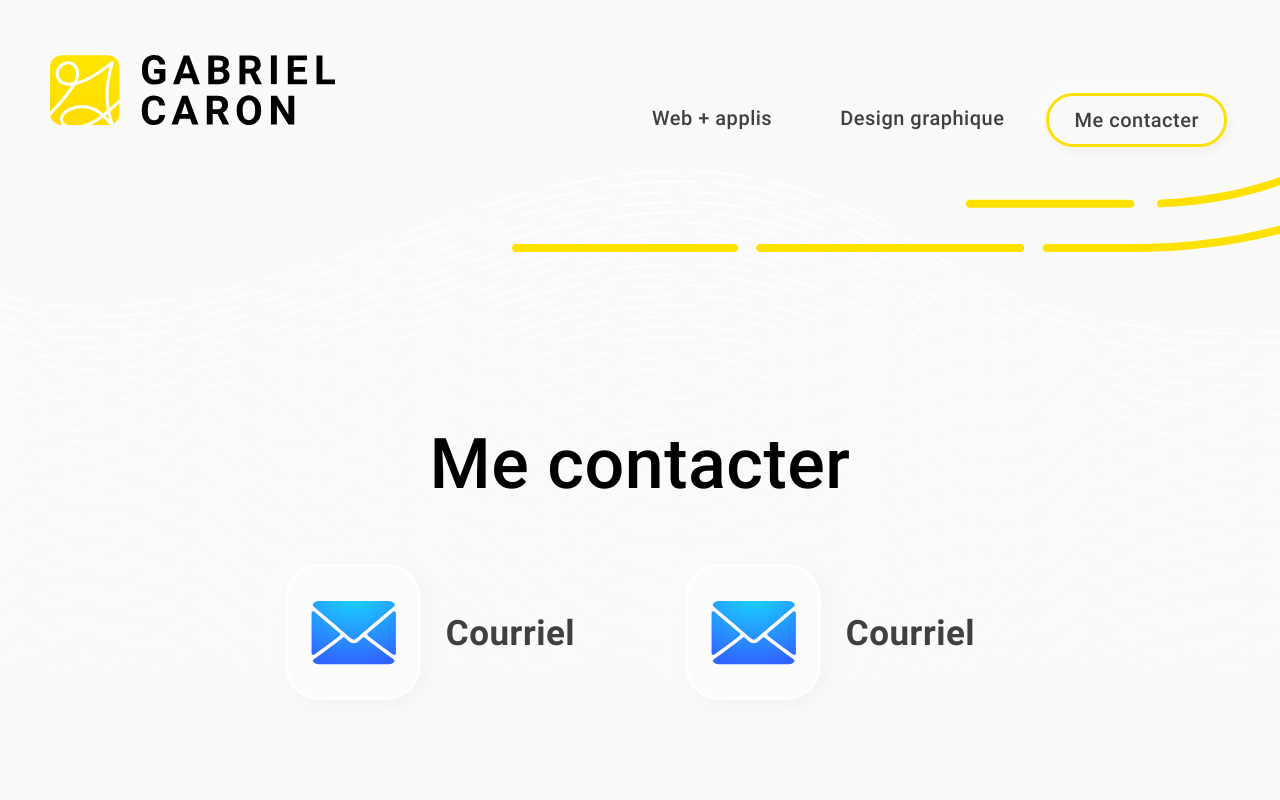
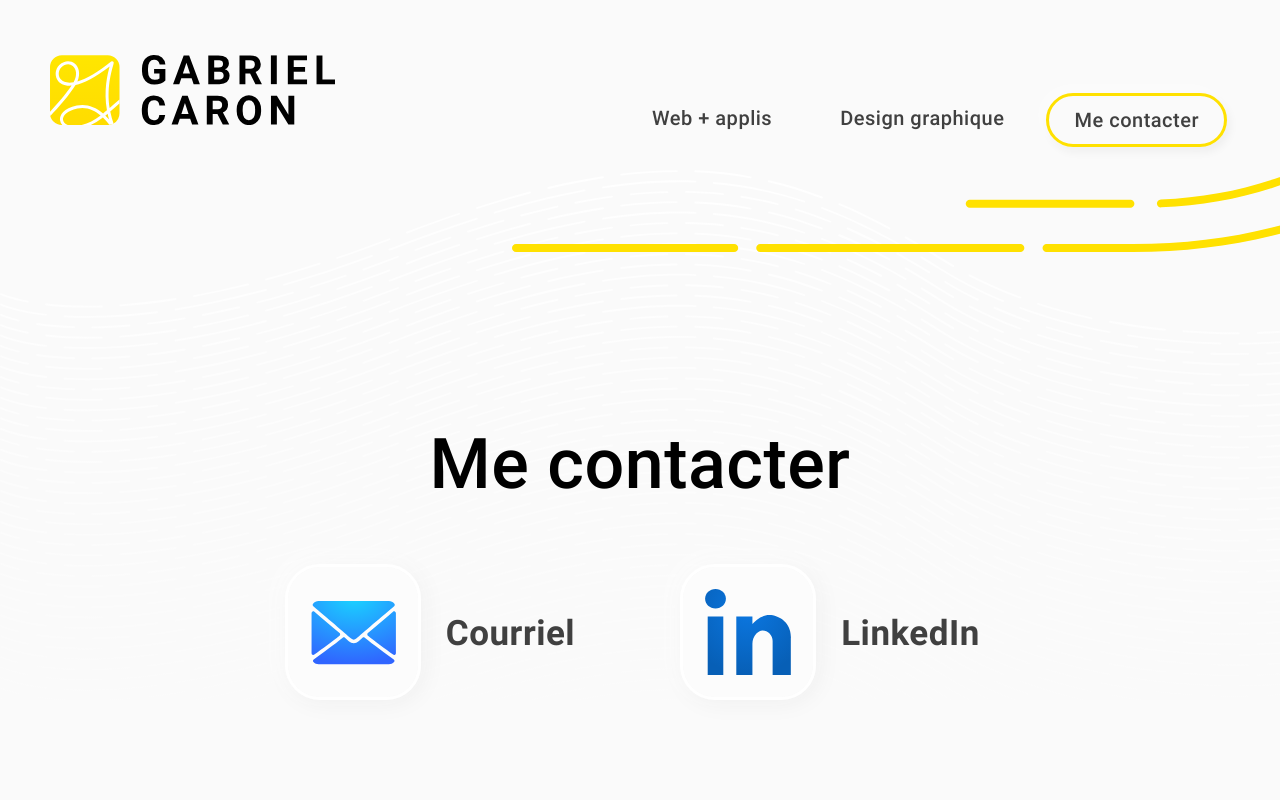
Before and after one commit to gabrielcaron/gabrielcaron.github.io, a plain HTML site: page me-contacter/index.html in a window 1280 px wide. Shown: the top 800 px of the page. Drawn offline with Linux system fonts and the light colour scheme.

Commit message:
Fin intégration page contact

```diff
--- a/me-contacter/index.html
+++ b/me-contacter/index.html
@@ -30,7 +30,7 @@
 <main class="projets conteneur contact" id="contenu">
 	<h1 class="contact__titre">Me contacter</h1>
 	<ul class="contact__liste">
-		<li class="contact__item"><a href="" class="contact__lien">
+		<li class="contact__item"><a href="mailto:gabriel.caron@gmail.com" class="contact__lien">
 			<figure class="contact__figure icone">
 				<svg aria-hidden="true" class="courriel" fill="none" viewBox="0 0 100 100" xmlns="http://www.w3.org/2000/svg"
 					 xmlns:xlink="http://www.w3.org/1999/xlink">
@@ -59,33 +59,32 @@
 				<figcaption class="contact__figcaption">Courriel</figcaption>
 			</figure>
 		</a></li>
-		<li class="contact__item"><a href="" class="contact__lien">
+		<li class="contact__item"><a href="https://www.linkedin.com/in/gabrielcaron" class="contact__lien" target="_blank">
 			<figure class="contact__figure icone">
-				<svg aria-hidden="true" class="courriel" fill="none" viewBox="0 0 100 100" xmlns="http://www.w3.org/2000/svg"
+				<svg aria-hidden="true" class="linkedin" fill="none" viewBox="0 0 100 100" xmlns="http://www.w3.org/2000/svg"
 					 xmlns:xlink="http://www.w3.org/1999/xlink">
-					<linearGradient id="courriel-elevation-hover" gradientUnits="userSpaceOnUse" x1="50" x2="50" y1="100" y2="0">
-						<stop offset="0" stop-color="#1a51f0"/>
-						<stop offset="1" stop-color="#19baff"/>
+					<linearGradient id="linkedin-bleu-hover" gradientUnits="userSpaceOnUse" x1="50" x2="50" y1="0" y2="100">
+						<stop offset="0" stop-color="#0b77e1"/>
+						<stop offset="1" stop-color="#075fb6"/>
 					</linearGradient>
-					<radialGradient id="enveloppe-hover" cx="0" cy="0" gradientTransform="matrix(0 48.8324 -65.1094 0 50.5597 26)"
+					<radialGradient id="linkedin-gris-hover" cx="0" cy="0" gradientTransform="matrix(0 56.5 -56.5 0 50 26.5)"
 									gradientUnits="userSpaceOnUse" r="1">
 						<stop offset=".494792" stop-color="#fff"/>
 						<stop offset="1" stop-color="#ededed"/>
 					</radialGradient>
-					<radialGradient id="enveloppe-defaut" cx="0" cy="0" gradientTransform="matrix(0 53 -70.6662 0 50.5597 22)"
+					<radialGradient id="linkedin-bleu-defaut" cx="0" cy="0" gradientTransform="matrix(0 49.5 -49.5 0 50 33.5)"
 									gradientUnits="userSpaceOnUse" r="1">
-						<stop offset="0" stop-color="#19d6ff"/>
-						<stop offset="1" stop-color="#3065ff"/>
+						<stop offset="0" stop-color="#0b77e1"/>
+						<stop offset="1" stop-color="#075fb6"/>
 					</radialGradient>
 					<rect class="elevation" fill="#fcfcfc" height="100" width="100"/>
-					<g class="enveloppe" fill="url(#enveloppe-defaut)">
-						<path d="m19.4756 30.1224c8.9041 7.5408 24.528 20.8074 29.1201 24.9439.6165.5583 1.2777.8422 1.9641.8422.685 0 1.345-.2812 1.9601-.8369 4.596-4.1406 20.2199-17.4084 29.1242-24.9492.5543-.4686.6388-1.2922.19-1.8651-1.0375-1.3238-2.5844-2.0828-4.2423-2.0828h-54.0641c-1.6577 0-3.2048.759-4.2422 2.0829-.4488.5728-.3643 1.3964.1901 1.865z"/>
-						<path d="m82.2139 34.209c-.4791-.223-1.0427-.1452-1.4413.1954-5.8315 4.943-13.5147 11.4741-19.3092 16.4581-.3048.2614-.4764.6454-.4698 1.048.0066.4013.1927.78.5068 1.0308 5.3841 4.3122 13.4976 10.244 19.3567 14.4598.2336.1689.5108.2547.7893.2547.2112 0 .4223-.0488.6164-.1491.4515-.231.7352-.6957.7352-1.2025v-30.869c-.0001-.5266-.3064-1.0057-.7841-1.2262z"/>
-						<path d="m20.2623 67.4009c5.8604-4.2159 13.9754-10.1475 19.358-14.4598.3141-.2508.5003-.6297.5069-1.0308.0066-.4026-.165-.7867-.4699-1.0481-5.7946-4.984-13.4792-11.515-19.3105-16.4581-.4013-.3406-.9662-.4157-1.4414-.1954-.4778.2205-.7841.6996-.7841 1.2262v30.8692c0 .5068.2839.9715.7352 1.2025.194.1003.4053.1491.6165.1491.2785 0 .5556-.0858.7893-.2548z"/>
-						<path d="m81.3421 71.0785c-5.6584-4.0482-16.082-11.5955-22.3041-16.6456-.5068-.4131-1.2407-.3999-1.7396.0304-1.2209 1.0651-2.2426 1.9628-2.9672 2.6147-2.2255 2.0089-5.3141 2.0089-7.5448-.0026-.722-.6507-1.7435-1.551-2.9646-2.6122-.4949-.433-1.2301-.4462-1.7383-.0304-6.2011 5.0329-16.6364 12.5894-22.3041 16.6456-.3156.2271-.5188.5768-.5583.9635-.0383.3867.0897.7708.355 1.0559 1.0231 1.1023 2.4644 1.7346 3.9521 1.7346h54.0641c1.4876 0 2.9276-.6323 3.9532-1.7345.264-.2838.3933-.6679.3551-1.0546-.0397-.3866-.2429-.7377-.5585-.9648z"/>
+					<g class="logotype" fill="url(#linkedin-bleu-defaut)">
+						<path d="m31 38h-12v45h12z"/>
+						<path d="m72.0537 38.0665c-9.1756-3.4881-15.8162 2.417-18.6543 5.7128v-5.7128h-12.3994v44.9335h12.3994v-23.7027c-.0706-3.0042 1.0308-5.9186 3.0723-8.1298.5828-.6837 1.3008-1.2403 2.1091-1.6349.8084-.3946 1.6897-.6188 2.5889-.6584 1.0057-.0193 2.0049.1642 2.9377.5395.9328.3752 1.7799.9344 2.4905 1.644 1.541 1.6051 2.3828 3.7524 2.3421 5.9737v25.9686h13.9976v-27.8225s1.5568-12.4693-10.8839-17.111z"/>
+						<path d="m25 32c4.4183 0 8-3.3579 8-7.5s-3.5817-7.5-8-7.5-8 3.3579-8 7.5 3.5817 7.5 8 7.5z"/>
 					</g>
 				</svg>
-				<figcaption class="contact__figcaption">Courriel</figcaption>
+				<figcaption class="contact__figcaption">LinkedIn</figcaption>
 			</figure>
 		</a></li>
 	</ul>
--- a/ressources/sass/layout/_contact.scss
+++ b/ressources/sass/layout/_contact.scss
@@ -1,6 +1,6 @@
 /**
 * @author Gabriel Caron <gabriel.caron@gmail.com>
-* @version 2021.0
+* @version 2021.1
 *
 * ------------------
 * TABLE DES MATIERES
@@ -39,8 +39,9 @@
 	line-height: 100%;
 	border-radius: $arrondiMobile;
 
-	// Icône Courriel
+
 	&:hover {
+	  // Icône Courriel
 	  & .courriel {
 		& .elevation {
 		  fill: url(#courriel-elevation-hover);
@@ -49,6 +50,21 @@
 		& .enveloppe {
 		  fill: url(#enveloppe-hover);
 		}
+	  }
+
+	  // Icône LinkedIn
+	  & .linkedin {
+		& .elevation {
+		  fill: url(#linkedin-bleu-hover);
+		}
+
+		& .logotype {
+		  fill: url(#linkedin-gris-hover);
+		}
+	  }
+
+	  & .contact__figcaption {
+		text-decoration: underline;
 	  }
 	}
   }
```
Also changed, not shown: liaisons/css/styles.css, 1 other file.
